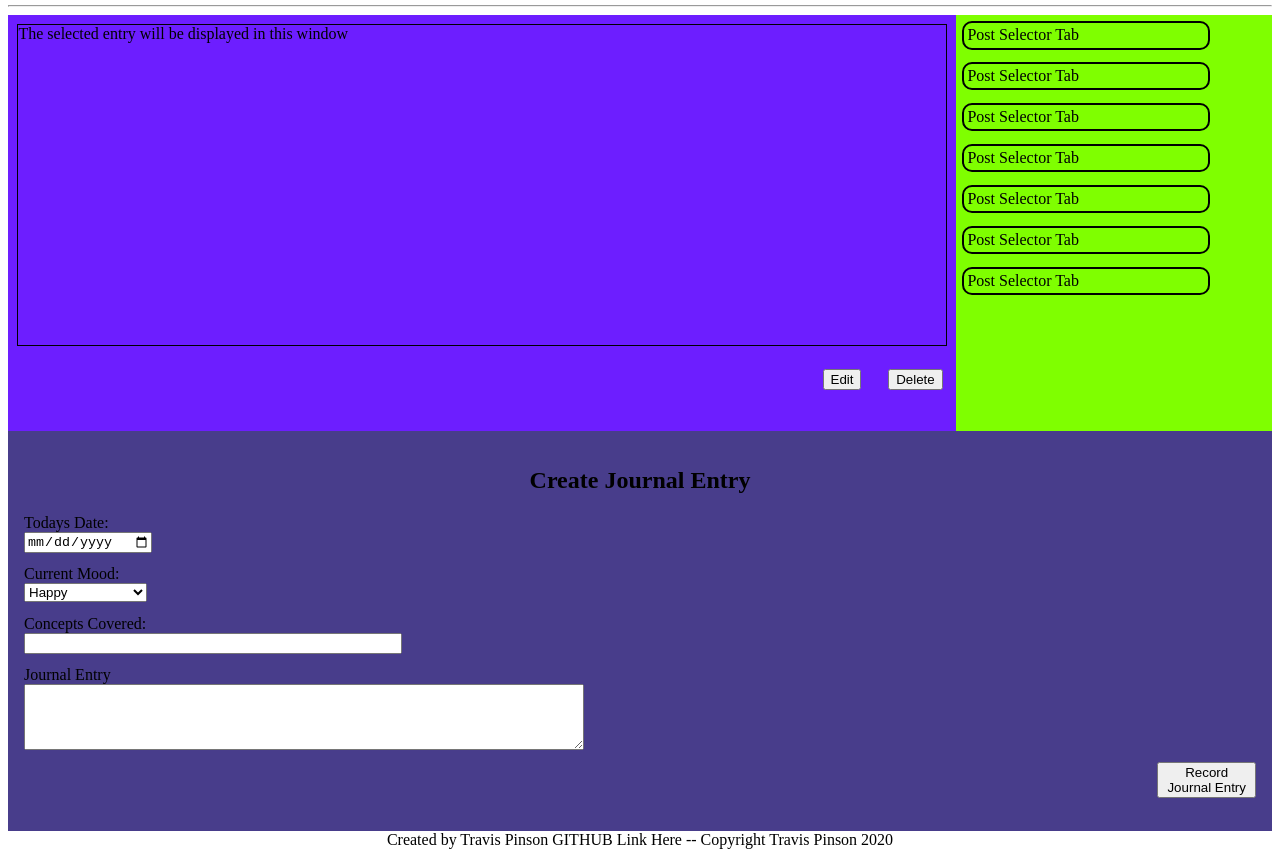
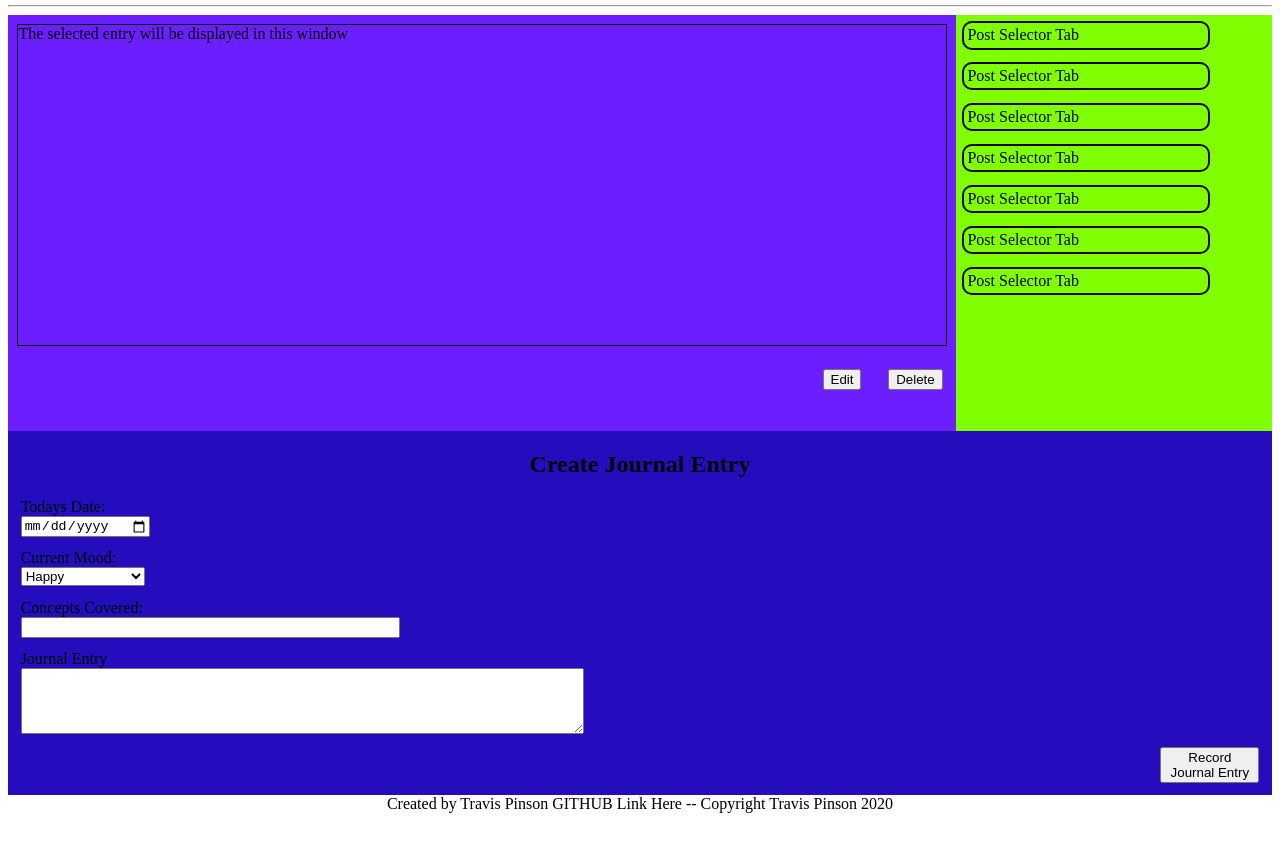
Before and after one commit to TAPinson/Daily-Journal, a plain HTML site: page index.html in a window 1280 px wide. Shown: the part 91-948 px from the top of the page. After the commit the page ends 912 px from the top, so only its background shows below. Drawn offline with Linux system fonts and the light colour scheme.

Commit message:
minor css adjustments

```diff
--- a/styles/main.css
+++ b/styles/main.css
@@ -22,8 +22,6 @@ header {
     display: flex;
 }
 
-
-
 .entry-viewer__highlighted{
     background-color: rgb(109, 30, 255);
     width: 75%;
@@ -37,9 +35,10 @@ header {
 }
 
 .entry-input {
-    background-color: darkslateblue;
-    height: 23em;
-    padding: 1em;
+    background-color: rgb(37, 13, 190);
+    padding-left: 1%;
+    padding-bottom: 1%;
+    padding-right: 1%;
     display: flex;
     flex-direction: column;
 }
@@ -67,8 +66,6 @@ header {
     border: 2px solid;
     border-radius: 10px;
     max-width: 75%;
-
-
 }
 
 .input-head {
```
